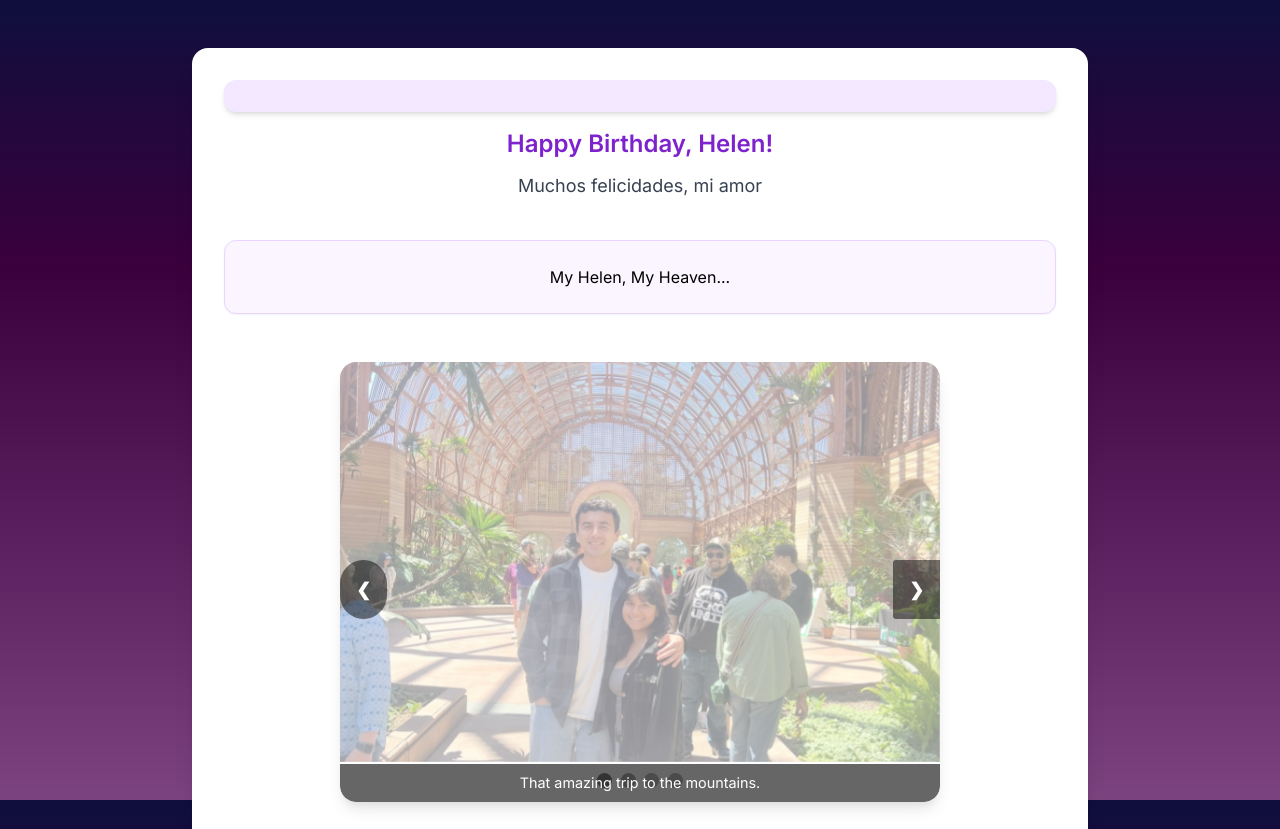
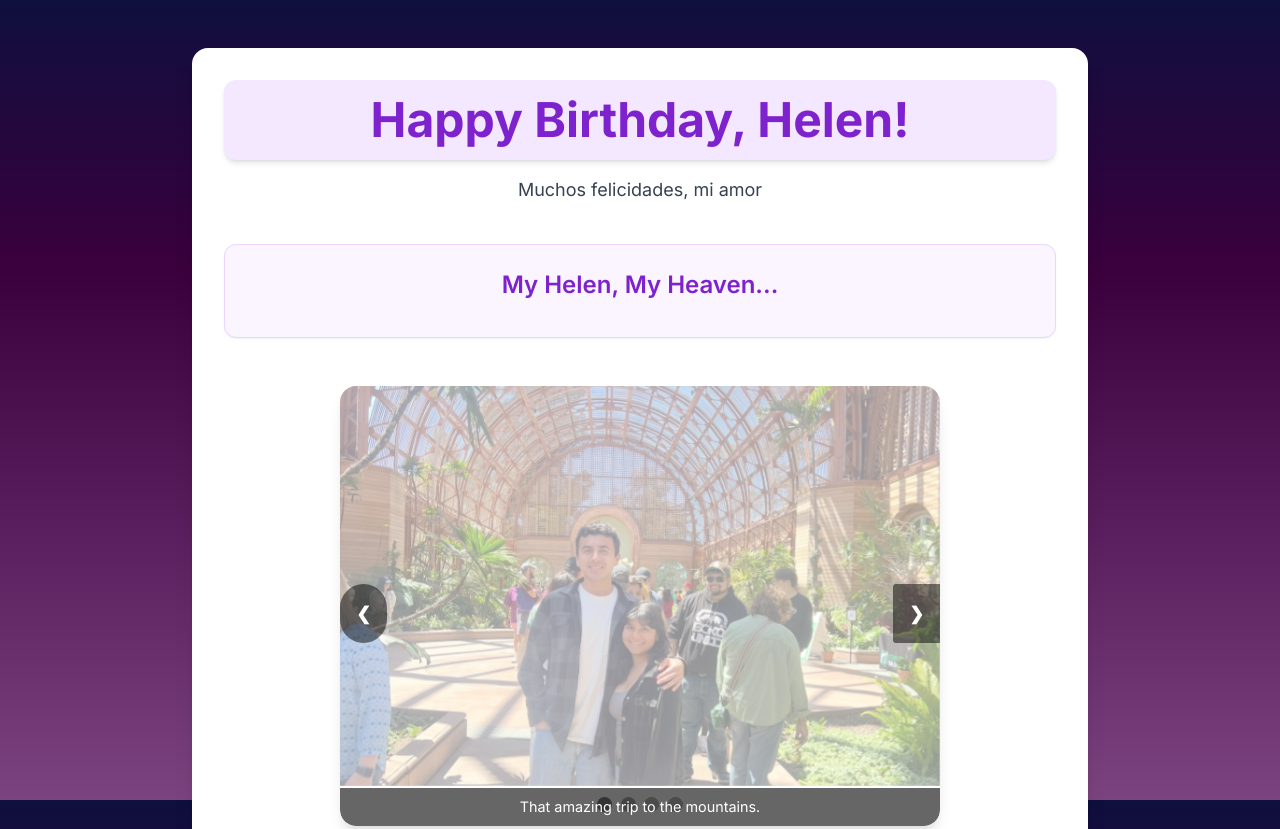
Before and after one commit to earanda4/myheaven, a plain HTML site: page index.html in a window 1280 px wide. Shown: the top 829 px of the page. Drawn offline with nearby package versions, Linux system fonts and the light colour scheme.

Commit message:
fix again

```diff
--- a/index.html
+++ b/index.html
@@ -103,7 +103,7 @@
         <!-- Header Section -->
         <header class="text-center">
             <h1 class="text-5xl font-extrabold text-purple-700 mb-4 rounded-xl p-4 bg-purple-100 shadow-md">
-                <h3 class="text-2xl font-semibold text-purple-700 mb-3">Happy Birthday, Helen!</h3>
+                Happy Birthday, Helen!
             </h1>
             <p class="text-lg text-gray-700">Muchos felicidades, mi amor</p>
         </header>
@@ -111,7 +111,7 @@
         <!-- Slideshows Section -->
         <section class="space-y-12">
                        <div class="text-center p-6 bg-purple-50 rounded-xl shadow-sm border border-purple-200">
-                           My Helen, My Heaven...
+                        <h3 class="text-2xl font-semibold text-purple-700 mb-3"> My Helen, My Heaven...</h3>
                        </div>
 
             <!-- Slideshow 1 -->
```
